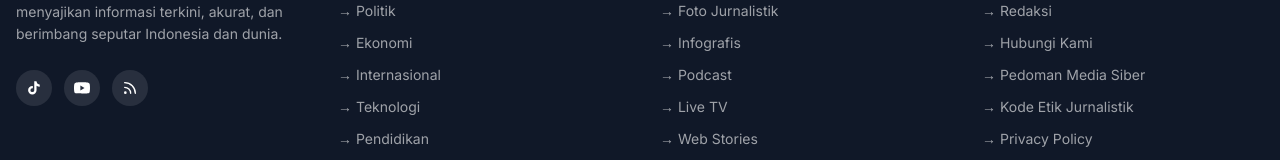
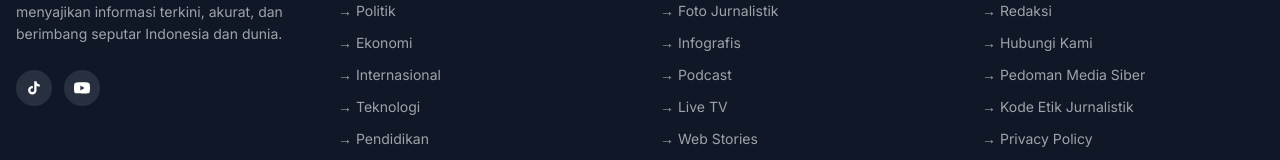
Before and after one commit to baranashira05-hash/penasakti, a Next.js app: page / in a window 1280 px wide. Shown: the part 2206-2366 px from the top of the page. Built offline with nearby package versions, Linux system fonts and the light colour scheme; no server answers; the database is empty.

Commit message:
fix: hapus icon RSS dari footer

```diff
--- a/src/components/layout/Footer.tsx
+++ b/src/components/layout/Footer.tsx
@@ -1,5 +1,5 @@
 import Link from "next/link";
-import { Rss, Mail } from "lucide-react";
+import { Mail } from "lucide-react";
 import { CATEGORIES } from "@/lib/utils";
 
 export default function Footer() {
@@ -71,7 +71,6 @@ export default function Footer() {
                     </svg>
                   ),
                 },
-                { href: "/rss.xml", label: "RSS", icon: Rss },
               ].map(({ href, label, svg, icon: Icon }) => (
                 <a
                   key={label}
```
